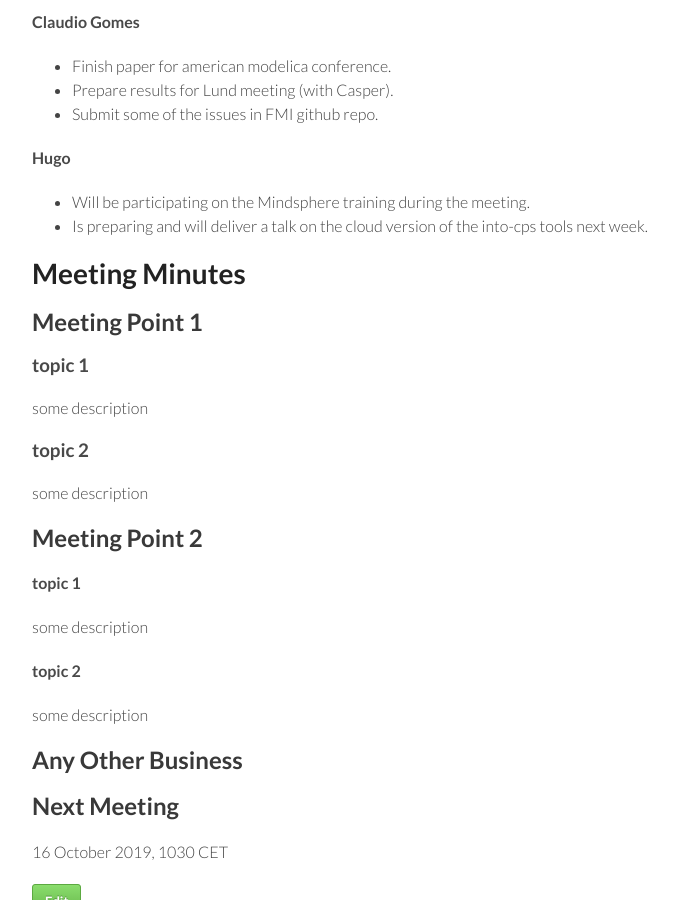
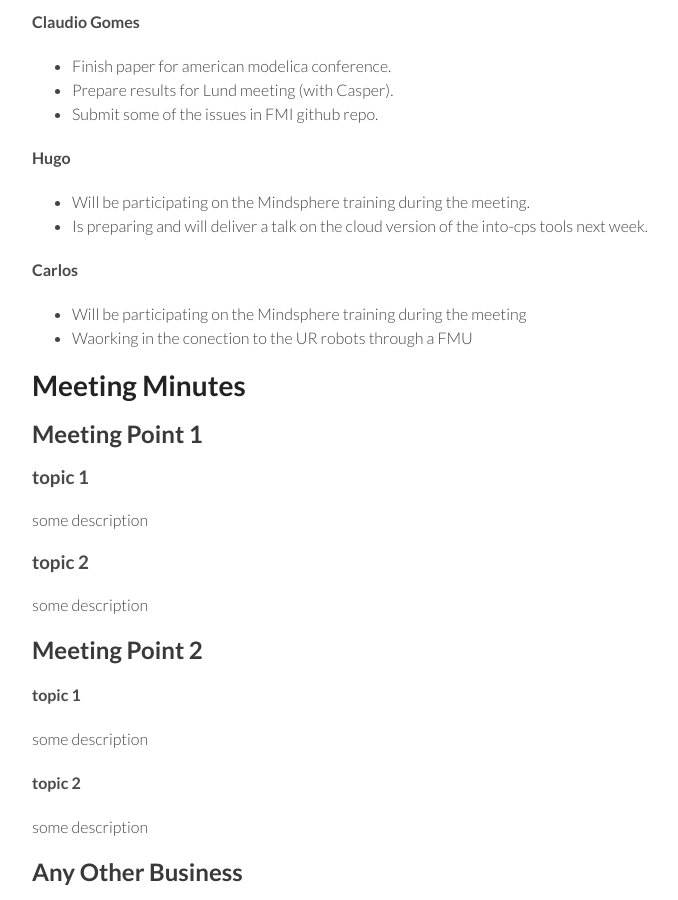
Before and after one commit to digitaltwincentre/digitaltwincentre.github.io, a Jekyll site: the page built from _biweeklies/Biweekly-5.md, in a window 1280 px wide and 900 px high, scrolled down 990 px. Shown: the whole window, without its empty margins (418-1096 px from the left). Built offline with Jekyll 4.4.1, drawn with Linux system fonts in a browser that asks for light colours; nearby versions of some CDN libraries.

Commit message:
Update Biweekly-5.md

```diff
--- a/_biweeklies/Biweekly-5.md
+++ b/_biweeklies/Biweekly-5.md
@@ -49,6 +49,10 @@ private information must be stored elsewhere.  -->
 * Will be participating on the Mindsphere training during the meeting.
 * Is preparing and will deliver a talk on the cloud version of the into-cps tools next week.
 
+#### Carlos
+* Will be participating on the Mindsphere training during the meeting
+* Waorking in the conection to the UR robots through a FMU
+
 Meeting Minutes
 ===============
 
```
